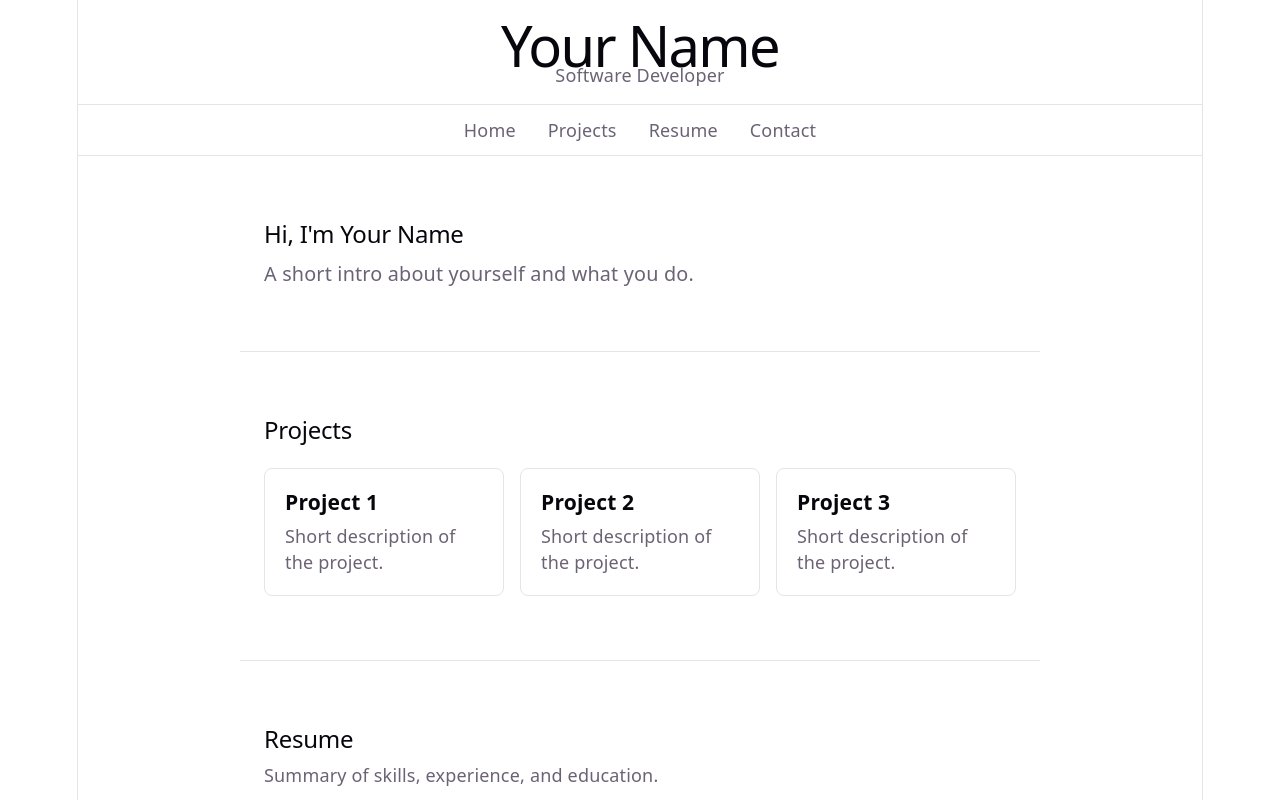
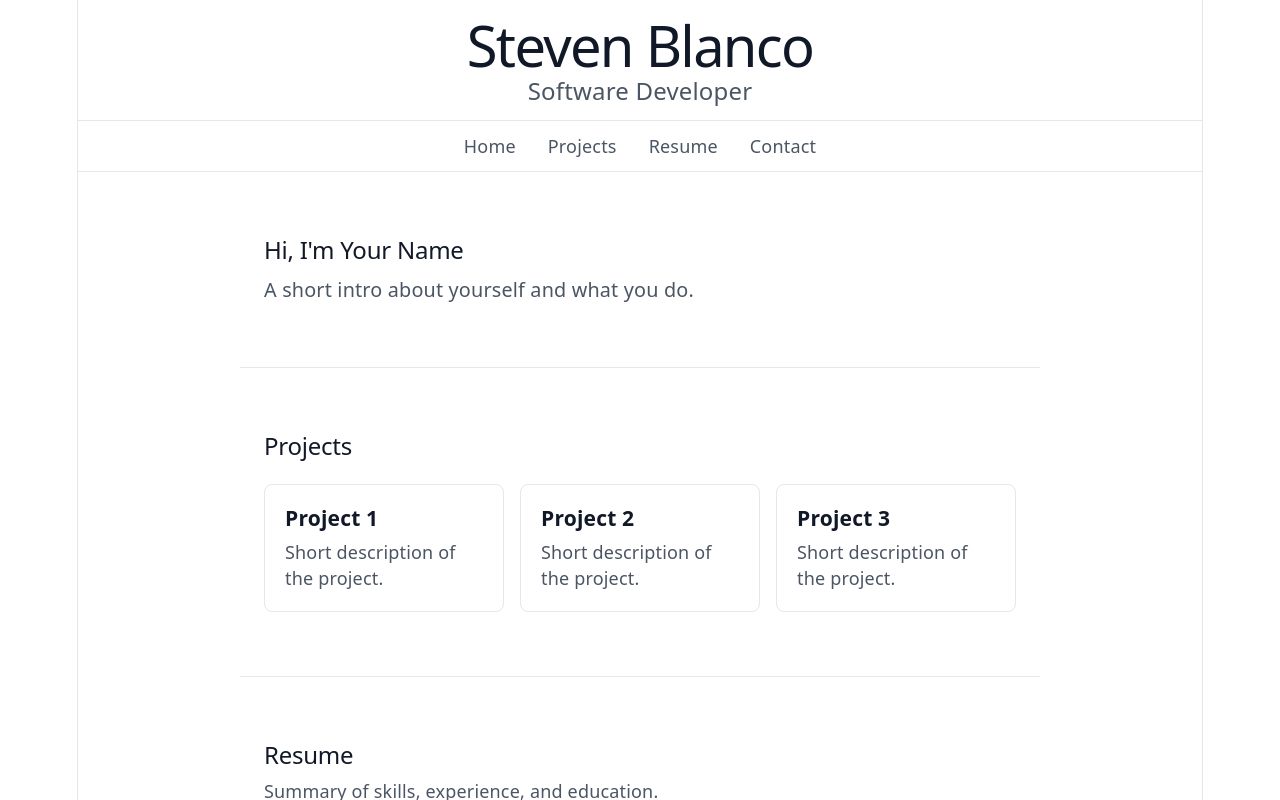
Before and after one commit to 19sblanco/website_2, a React (Vite) app in the folder src/frontend/: page / in a window 1280 px wide. Shown: the top 800 px of the page. Built offline with nearby package versions, Linux system fonts and the light colour scheme.

Commit message:
added a submenu for projects

```diff
--- a/src/frontend/src/Header.jsx
+++ b/src/frontend/src/Header.jsx
@@ -2,7 +2,7 @@ function Header() {
   return (
     <header className="site-header">
       <div className="header-content">
-        <h1 className="site-title">Your Name</h1>
+        <h1 className="site-title">Steven Blanco</h1>
         <p className="site-subtitle">Software Developer</p>
       </div>
     </header>
--- a/src/frontend/src/NavBar.jsx
+++ b/src/frontend/src/NavBar.jsx
@@ -1,12 +1,45 @@
+import { useState, useRef } from "react";
+
 function NavBar() {
+  const [isDropdownOpen, setIsDropdownOpen] = useState(false);
+  const timeoutRef = useRef(null);
+
+  const handleMouseEnter = () => {
+    clearTimeout(timeoutRef.current);
+    setIsDropdownOpen(true);
+  };
+
+  const handleMouseLeave = () => {
+    timeoutRef.current = setTimeout(() => {
+      setIsDropdownOpen(false);
+    }, 500); // 500ms delay
+  };
+
   return (
     <nav className="site-nav">
       <ul className="nav-list">
         <li>
           <a href="#hero">Home</a>
         </li>
-        <li>
+        <li
+          className={`nav-item nav-item--dropdown ${isDropdownOpen ? "is-open" : ""}`}
+          onMouseEnter={handleMouseEnter}
+          onMouseLeave={handleMouseLeave}
+          onFocus={handleMouseEnter}
+          onBlur={handleMouseLeave}
+        >
           <a href="#projects">Projects</a>
+          <ul className="dropdown-menu" aria-label="Projects submenu">
+            <li>
+              <a href="#project-1">Project 1</a>
+            </li>
+            <li>
+              <a href="#project-2">Project 2</a>
+            </li>
+            <li>
+              <a href="#project-3">Project 3</a>
+            </li>
+          </ul>
         </li>
         <li>
           <a href="#resume">Resume</a>
--- a/src/frontend/src/index.css
+++ b/src/frontend/src/index.css
@@ -1,14 +1,14 @@
 :root {
-  /* ---- Colors ---- */
-  --text: #6b6375;
-  --text-h: #08060d;
-  --bg: #fff;
-  --border: #e5e4e7;
-  --code-bg: #f4f3ec;
-  --accent: #aa3bff;
-  --accent-bg: rgba(170, 59, 255, 0.1);
-  --accent-border: rgba(170, 59, 255, 0.5);
-  --social-bg: rgba(244, 243, 236, 0.5);
+  /* ---- Colors: Minimalist Tech ---- */
+  --text: #4b5563; /* Medium gray for readable text */
+  --text-h: #111827; /* Near black for headings */
+  --bg: #ffffff; /* Crisp white background */
+  --border: #e5e7eb; /* Light gray borders */
+  --code-bg: #f9fafb; /* Very light gray for code/accents */
+  --accent: #0d9488; /* Vibrant teal accent */
+  --accent-bg: rgba(13, 148, 136, 0.1);
+  --accent-border: rgba(13, 148, 136, 0.5);
+  --social-bg: rgba(249, 250, 251, 0.5);
   --shadow:
     rgba(0, 0, 0, 0.1) 0 10px 15px -3px, rgba(0, 0, 0, 0.05) 0 4px 6px -2px;
 
@@ -64,21 +64,18 @@
 
 @media (prefers-color-scheme: dark) {
   :root {
-    --text: #9ca3af;
-    --text-h: #f3f4f6;
-    --bg: #16171d;
-    --border: #2e303a;
-    --code-bg: #1f2028;
-    --accent: #c084fc;
-    --accent-bg: rgba(192, 132, 252, 0.15);
-    --accent-border: rgba(192, 132, 252, 0.5);
-    --social-bg: rgba(47, 48, 58, 0.5);
+    /* ---- Dark Mode: Minimalist Tech ---- */
+    --text: #9ca3af; /* Light gray for readable text */
+    --text-h: #f9fafb; /* Off-white for headings */
+    --bg: #111827; /* Near black background */
+    --border: #374151; /* Dark gray borders */
+    --code-bg: #1f2937; /* Slightly lighter black for code/accents */
+    --accent: #2dd4bf; /* Lighter vivid teal accent for dark mode */
+    --accent-bg: rgba(45, 212, 191, 0.15);
+    --accent-border: rgba(45, 212, 191, 0.5);
+    --social-bg: rgba(31, 41, 55, 0.5);
     --shadow:
       rgba(0, 0, 0, 0.4) 0 10px 15px -3px, rgba(0, 0, 0, 0.25) 0 4px 6px -2px;
-  }
-
-  #social .button-icon {
-    filter: invert(1) brightness(2);
   }
 }
 
@@ -106,7 +103,8 @@ body {
 
 .site-header .site-subtitle {
   color: var(--text);
-  font-size: var(--font-size-md);
+  margin-top: 20px;
+  font-size: var(--font-size-h2);
 }
 
 .site-nav {
@@ -132,6 +130,49 @@ body {
 
 .nav-list a:hover {
   color: var(--accent);
+}
+
+.nav-item--dropdown {
+  position: relative;
+}
+
+.dropdown-menu {
+  display: none;
+  position: absolute;
+  top: calc(100%);
+  left: 0;
+  min-width: 180px;
+  background: var(--bg);
+  border: 1px solid var(--border);
+  border-radius: var(--radius-md);
+  box-shadow: var(--shadow);
+  padding: var(--space-sm) 0;
+  list-style: none;
+  margin: 0;
+  z-index: 10;
+}
+
+.dropdown-menu li {
+  padding: 0;
+}
+
+.dropdown-menu a {
+  display: block;
+  padding: 10px 16px;
+  color: var(--text);
+  text-decoration: none;
+  transition:
+    background var(--transition-base),
+    color var(--transition-base);
+}
+
+.dropdown-menu a:hover {
+  background: var(--accent-bg);
+  color: var(--accent);
+}
+
+.nav-item--dropdown.is-open > .dropdown-menu {
+  display: block;
 }
 
 .section {
@@ -219,18 +260,3 @@ h2 {
 p {
   margin: 0;
 }
-
-code,
-.counter {
-  font-family: var(--mono);
-  display: inline-flex;
-  border-radius: var(--radius-sm);
-  color: var(--text-h);
-}
-
-code {
-  font-size: 15px;
-  line-height: 135%;
-  padding: var(--space-xs) var(--space-sm);
-  background: var(--code-bg);
-}
```
